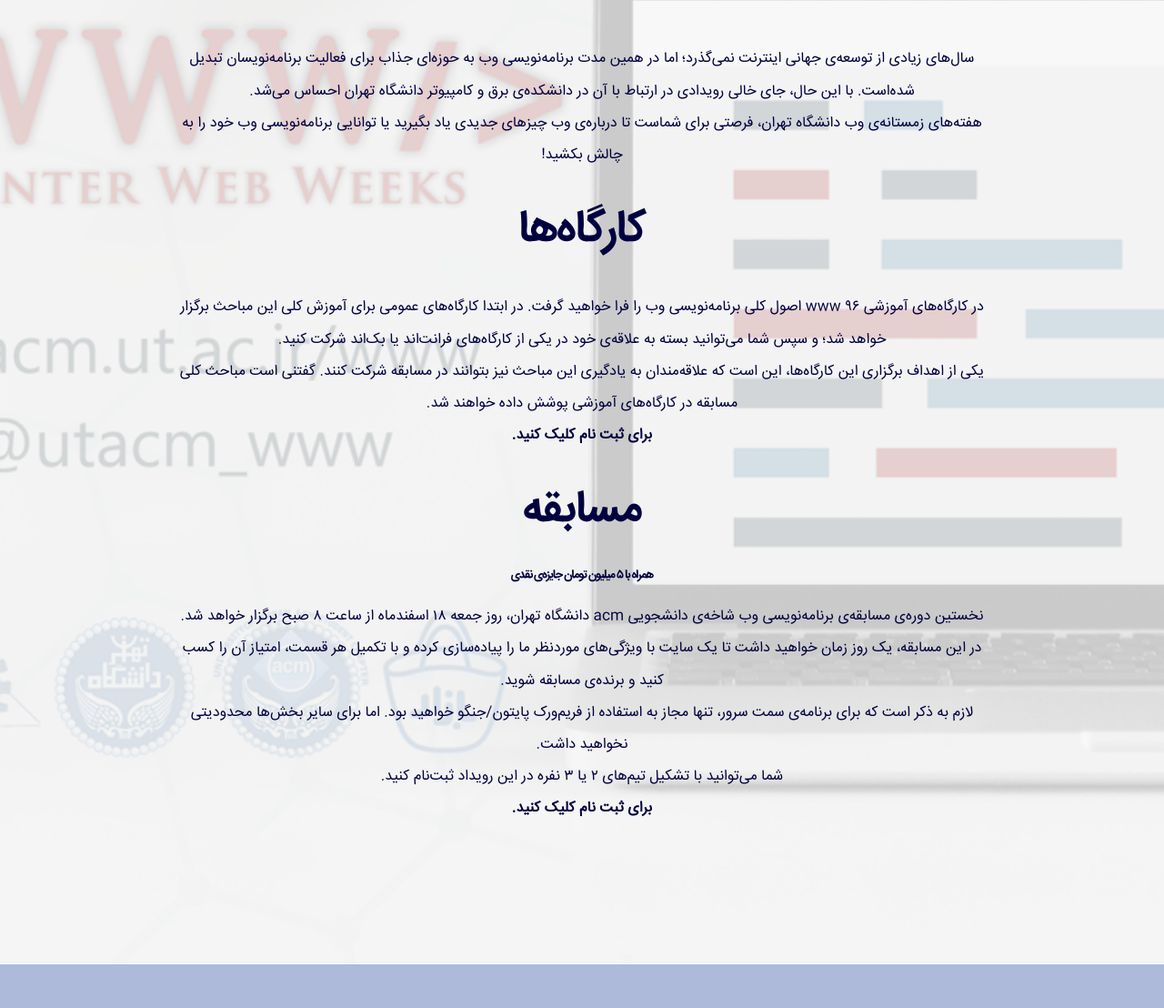
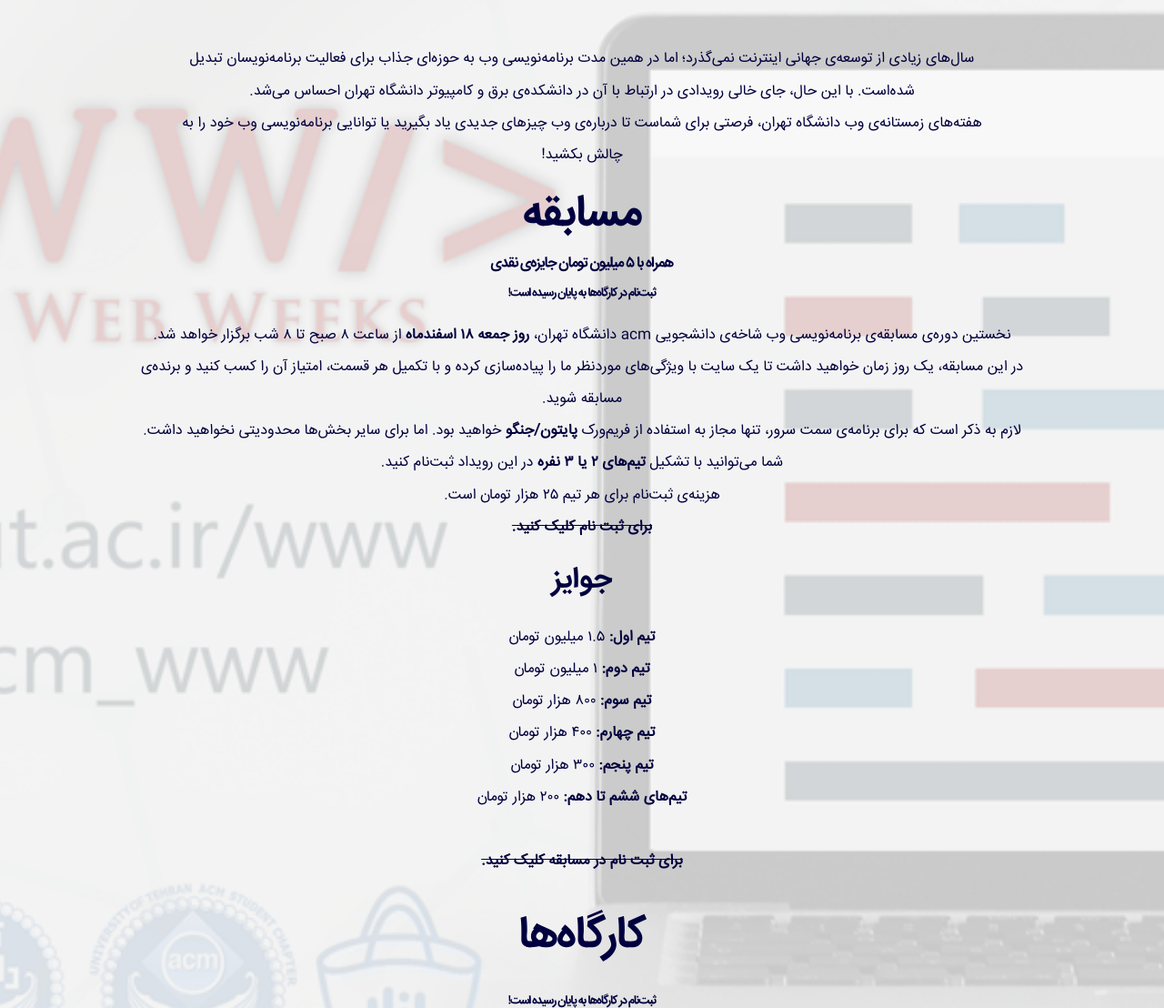
Before and after one commit to alitoufighi/acmdeeplearningwebsite, a plain HTML site: page index.html in a window 1280 px wide. Shown: the part 1027-2135 px from the top of the page at 91% size. Drawn offline with Linux system fonts and the light colour scheme; animation ran at ten frames a second; a script that the page names is missing; a web font is replaced by a local one.

Commit message:
index text updated with strikethrough on register texts.

```diff
--- a/index.html
+++ b/index.html
@@ -249,36 +249,64 @@
             <div class="row">
 
                 <div class="col-xs-12">
-                    <div class="card-block"><p
-                            style="text-align: center;color: #00003f;line-height: 220%;padding-left: 7%;padding-right: 7%">
-                        سال‌های زیادی از توسعه‌ی جهانی اینترنت نمی‌گذرد؛ اما در همین مدت برنامه‌نویسی وب به حوزه‌ای جذاب برای فعالیت برنامه‌نویسان تبدیل شده‌است. با این حال، جای خالی رویدادی در ارتباط با آن در دانشکده‌ی برق و کامپیوتر دانشگاه تهران احساس می‌شد.
-                        <br>
-                        هفته‌های زمستانه‌ی وب دانشگاه تهران، فرصتی برای شماست تا درباره‌ی وب چیزهای جدیدی یاد بگیرید یا توانایی برنامه‌نویسی وب خود را به چالش بکشید!
+                    <div class="card-block">
+                        <p style="text-align: center;color: #00003f;line-height: 220%;padding-left: 7%;padding-right: 7%">
+                            سال‌های زیادی از توسعه‌ی جهانی اینترنت نمی‌گذرد؛ اما در همین مدت برنامه‌نویسی وب به حوزه‌ای جذاب برای فعالیت برنامه‌نویسان تبدیل شده‌است. با این حال، جای خالی رویدادی در ارتباط با آن در دانشکده‌ی برق و کامپیوتر دانشگاه تهران احساس می‌شد.
+                            <br>
+                            هفته‌های زمستانه‌ی وب دانشگاه تهران، فرصتی برای شماست تا درباره‌ی وب چیزهای جدیدی یاد بگیرید یا توانایی برنامه‌نویسی وب خود را به چالش بکشید!
+                        </p>
 
-                    </p>
+                        <h3 style="font-family:'Iranian Sans Bold'; text-align:center; color:#00003f; line-height: 100%" class="iot-section-title display-2">مسابقه</h3>
+                        <p style="font-family:'Iranian Sans Bold'; text-align: center; color:#00003f; font-size: medium; line-height:50%;" class="iot-section-title display-2">همراه با ۵ میلیون تومان جایزه‌ی نقدی</p>
+                        <p style="font-family:'Iranian Sans Bold'; text-align: center; color:#00003f; font-size: small; line-height:50%;" class="iot-section-title display-2">ثبت‌نام در کارگاه‌ها به پایان رسیده‌ است!</p>
+                        <p style="text-align: center;color: #00003f;line-height: 220%;padding-left: 3%;padding-right:3%">
+                            نخستین دوره‌ی مسابقه‌ی برنامه‌نویسی وب شاخه‌ی دانشجویی acm دانشگاه تهران، <b>روز جمعه ۱۸ اسفندماه</b> از ساعت ۸ صبح تا ۸ شب برگزار خواهد شد.
+                            <br>
+                            در این مسابقه، یک روز زمان خواهید داشت تا یک سایت با ویژگی‌های موردنظر ما را پیاده‌سازی کرده و با تکمیل هر قسمت، امتیاز آن را کسب کنید و برنده‌ی مسابقه شوید.
+                            <br>
+                            لازم به ذکر است که برای برنامه‌ی سمت سرور، تنها مجاز به استفاده از فریم‌ورک <b>پایتون/جنگو</b> خواهید بود. اما برای سایر بخش‌ها محدودیتی نخواهید داشت.
+                            <br>
+                            شما می‌توانید با تشکیل <b>تیم‌های ۲ یا ۳ نفره</b> در این رویداد ثبت‌نام کنید.
+                            <br>
+                            هزینه‌ی ثبت‌نام برای هر تیم ۲۵ هزار تومان است.
+                            <br>
+                            <a href="#register" style="color:#00003f;"><b><s>برای ثبت نام کلیک کنید.</s></b></a>
+                        </p>
+
+                        <h5 style="font-family:'Iranian Sans Bold'; text-align:center; color:#00003f; line-height: 100%" class="iot-section-title display-4">جوایز</h5>
+                        <!-- <p style="font-family:'Iranian Sans Bold'; text-align: center; color:#00003f; font-size: medium; line-height:50%;" class="iot-section-title display-2">همراه با ۵ میلیون تومان جایزه‌ی نقدی</p> -->
+                        <p style="text-align: center;color: #00003f;line-height: 220%;padding-left: 3%;padding-right:3%">
+                            <b>تیم اول:</b>
+                            ۱.۵ میلیون تومان
+                            <br>
+                            <b>تیم دوم:</b>
+                            ۱ میلیون تومان
+                            <br>
+                            <b>تیم سوم:</b>
+                            ۸۰۰ هزار تومان
+                            <br>
+                            <b>تیم چهارم:</b>
+                            ۴۰۰ هزار تومان
+                            <br>
+                            <b>تیم پنجم:</b>
+                            ۳۰۰ هزار تومان
+                            <br>
+                            <b>تیم‌های ششم تا دهم:</b>
+                            ۲۰۰ هزار تومان
+                            <br><br>
+                            <a href="#register" style="color:#00003f;"><b><s>برای ثبت نام در مسابقه کلیک کنید.</s></b></a>
+                        </p>
+
                         <h3 style="font-family: 'Iranian Sans Bold';text-align: center; color:#00003f" class="iot-section-title display-2">کارگاه‌ها</h3>
+                        <p style="font-family:'Iranian Sans Bold'; text-align: center; color:#00003f; font-size: small; line-height:50%;" class="iot-section-title display-2">ثبت‌نام در کارگاه‌ها به پایان رسیده‌ است!</p>
                     <p style="text-align: center;color: #00003f;line-height: 220%;padding-left: 7%;padding-right: 7%">
-                            در کارگاه‌های آموزشی www ۹۶ اصول کلی برنامه‌نویسی وب را فرا خواهید گرفت. در ابتدا کارگاه‌های عمومی برای آموزش کلی این مباحث برگزار خواهد شد؛ و سپس شما می‌توانید بسته به علاقه‌ی خود در یکی از کارگاه‌های فرانت‌اند یا بک‌اند شرکت کنید.
+                            در کارگاه‌های آموزشی www ۹۶ اصول کلی برنامه‌نویسی وب را فرا خواهید گرفت. می‌توانید برنامه‌ی زمانی و مباحث کلی آموزشی در کارگاه‌ها را از طریق لینک بالای صفحه مشاهده کنید. این کارگاه‌ها با همکاری مدرسانی از شاخه‌ی دانشجویی acm دانشگاه تهران و شرکت کافه‌بازار برگزار خواهند شد.
                             <br>
                             یکی از اهداف برگزاری این کارگاه‌ها، این است که علاقه‌مندان به یادگیری این مباحث نیز بتوانند در مسابقه شرکت کنند.
                             گفتنی است مباحث کلی مسابقه در کارگاه‌های آموزشی پوشش داده خواهند شد.
                             <br>
-                            <a href="#register" style="color:#00003f; "><b>برای ثبت نام کلیک کنید.</b></a>
+                            <a href="#register" style="color:#00003f; "><b><s>برای ثبت نام کلیک کنید.</s></b></a>
                     </p>
-
-                        <h3 style="font-family:'Iranian Sans Bold'; text-align:center; color:#00003f" class="iot-section-title display-2">مسابقه</h3>
-                        <p style="font-family:'Iranian Sans Bold'; text-align: center; color:#00003f; font-size: small; line-height:50%;" class="iot-section-title display-2">همراه با ۵ میلیون تومان جایزه‌ی نقدی</p>
-                        <p style="text-align: center;color: #00003f;line-height: 220%;padding-left: 7%;padding-right: 7%">
-                            نخستین دوره‌ی مسابقه‌ی برنامه‌نویسی وب شاخه‌ی دانشجویی acm دانشگاه تهران، روز جمعه ۱۸ اسفندماه از ساعت ۸ صبح برگزار خواهد شد.
-                            <br>
-                            در این مسابقه، یک روز زمان خواهید داشت تا یک سایت با ویژگی‌های موردنظر ما را پیاده‌سازی کرده و با تکمیل هر قسمت، امتیاز آن را کسب کنید و برنده‌ی مسابقه شوید.
-                            <br>
-                            لازم به ذکر است که برای برنامه‌ی سمت سرور، تنها مجاز به استفاده از فریم‌ورک پایتون/جنگو خواهید بود. اما برای سایر بخش‌ها محدودیتی نخواهید داشت.
-                            <br>
-                            شما می‌توانید با تشکیل تیم‌های ۲ یا ۳ نفره در این رویداد ثبت‌نام کنید.
-                            <br>
-                            <a href="#register" style="color:#00003f;"><b>برای ثبت نام کلیک کنید.</b></a>
-                        </p>
                     </div>
 
                 </div>
@@ -405,7 +433,7 @@
 
                             <div style="text-align: right;padding: 3%; text-align: center;" class="img-thumbnail">
                                 <p style="font-weight: medium; font-size: x-large;">جمعه ۴ اسفند</p>
-                                <p style="font-weight: medium; font-size: medium;">ساعت ۱۳:۱۵ تا ۱۴:۳۰</p>
+                                <p style="font-weight: medium; font-size: medium;">ساعت ۱۳:۱۵ تا ۱۶:۳۰</p>
                             </div>
                         </div>
                     </div>
@@ -486,7 +514,7 @@
 
                             <div style="text-align: right;padding: 3%; text-align: center;" class="img-thumbnail">
                                 <p style="font-weight: medium; font-size: x-large;">جمعه ۱۱ اسفند</p>
-                                <p style="font-weight: medium; font-size: medium;">ساعت ۱۳:۱۵ تا ۱۶:۳۰</p>
+                                <p style="font-weight: medium; font-size: medium;">ساعت ۰۹:۰۰ تا ۱۲:۱۵</p>
                             </div>
                         </div>
                     </div>
@@ -536,11 +564,8 @@
             </div>
         </div>
     </div>
-
-    <!-- EVAND GOES HERE! -->
-   <!--  <div class="evand-widget evand-widget-event-registration" data-event-slug="utacm-www" data-setting=""><script>(function(){if(!document.getElementById('evand-widget-event-registration')){var t=document.createElement("script");t.type="text/javascript";t.async=!0;t.src=("https:"==document.location.protocol?"https://":"http://")+"widgets.evand.com/event-registration.js?load=1";t.setAttribute('id','evand-widget-event-registration');var e=document.getElementsByTagName("script")[0];e.parentNode.insertBefore(t,e);}})();</script></div> -->
-   <div class="evand-widget evand-widget-event-registration" data-event-slug="utacm-www-ws" data-setting=""><script>(function(){if(!document.getElementById('evand-widget-event-registration')){var t=document.createElement("script");t.type="text/javascript";t.async=!0;t.src=("https:"==document.location.protocol?"https://":"http://")+"widgets.evand.com/event-registration.js?load=1";t.setAttribute('id','evand-widget-event-registration');var e=document.getElementsByTagName("script")[0];e.parentNode.insertBefore(t,e);}})();</script></div>
-   <br><br>
+   <!-- <div class="evand-widget evand-widget-event-registration" data-event-slug="utacm-www-ws" data-setting=""><script>(function(){if(!document.getElementById('evand-widget-event-registration')){var t=document.createElement("script");t.type="text/javascript";t.async=!0;t.src=("https:"==document.location.protocol?"https://":"http://")+"widgets.evand.com/event-registration.js?load=1";t.setAttribute('id','evand-widget-event-registration');var e=document.getElementsByTagName("script")[0];e.parentNode.insertBefore(t,e);}})();</script></div>
+   <br><br> -->
    <div class="evand-widget evand-widget-event-registration" data-event-slug="utacm-www-ch" data-setting=""><script>(function(){if(!document.getElementById('evand-widget-event-registration')){var t=document.createElement("script");t.type="text/javascript";t.async=!0;t.src=("https:"==document.location.protocol?"https://":"http://")+"widgets.evand.com/event-registration.js?load=1";t.setAttribute('id','evand-widget-event-registration');var e=document.getElementsByTagName("script")[0];e.parentNode.insertBefore(t,e);}})();</script></div>
 
 
@@ -668,7 +693,7 @@
         var timeinterval = setInterval(updateClock, 1000);
     }
 
-    var deadline = new Date(Date.parse(new Date("3/9/2018")));
+    var deadline = new Date(Date.parse(new Date("3/9/2018 08:00:00")));
 
     initializeClock('clockdiv', deadline);
 </script>
```
